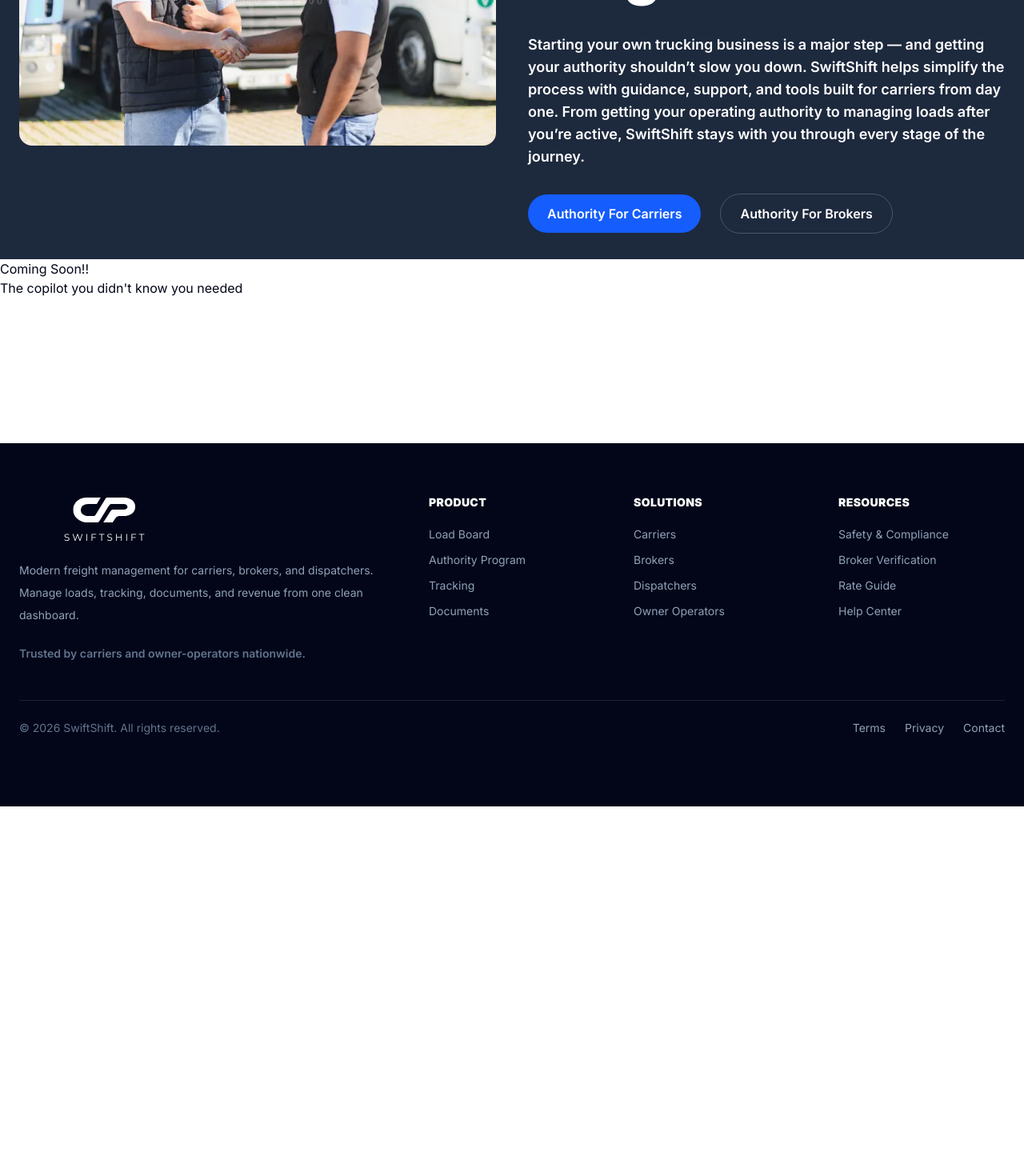
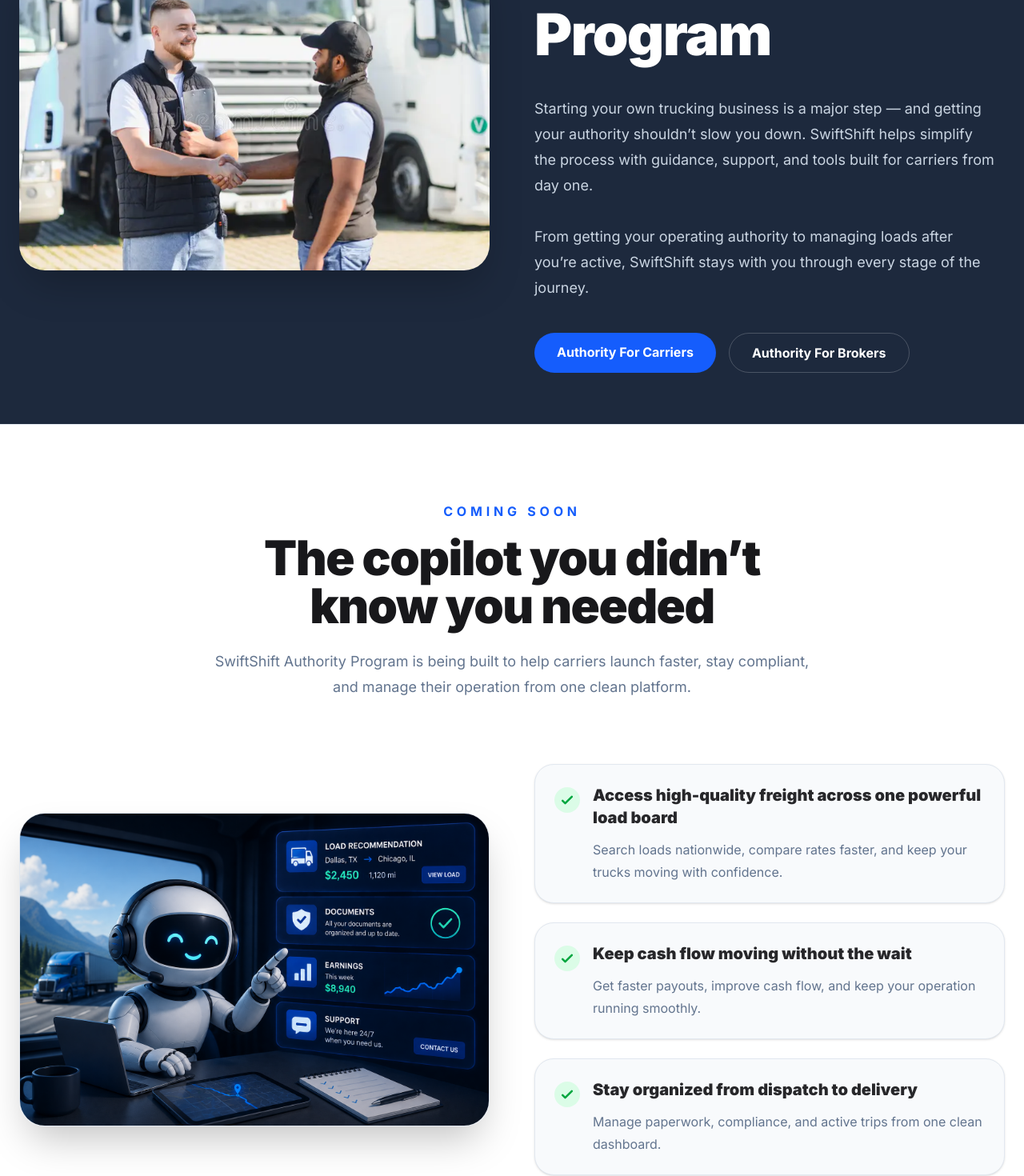
Before and after one commit to alexandrelee10/SwiftShift, a Next.js app: page /products/authority-program in a window 1280 px wide. Shown: the part 340-1810 px from the top of the page at 80% size. Before the commit the page ends 1348 px from the top, so only its background shows below. Built offline with nearby package versions, Linux system fonts and the light colour scheme.

Commit message:
added authority copilot section

```diff
--- a/app/(landing)/products/authority-program/page.tsx
+++ b/app/(landing)/products/authority-program/page.tsx
@@ -1,56 +1,173 @@
 import Image from "next/image"
 
-import HeroImage from "@/app/components/landingPage/authority/truck-drivers-shaking-hands.png"
+import HeroImage from "@/public/assets/landingPage/authority/truck-drivers-shaking-hands.png"
+import CopilotImage from "@/public/assets/landingPage/authority/CoPilotLogo.png"
 import Link from "next/link"
 export default function AuthorityProgramPage() {
 
+    const copilotSection = [
+        {
+            title: "Access high-quality freight across one of North America’s largest load boards",
+            description:
+                "Search profitable loads, reduce deadhead miles, and save 50% on DAT One during your first 6 months.",
+        },
+        {
+            title: "Keep cash flow moving with fast and flexible factoring",
+            description:
+                "Get paid in as little as 15 minutes with competitive rates starting as low as 1%, helping you stay focused on the road instead of waiting on invoices.",
+        },
+    ];
     return (
         <div>
-            <main className="min-h-screen">
-                {/* Header */}
-                <section className="flex px-6 py-8 bg-slate-800 gap-10">
+            <main className="min-h-screen ">
+                {/* Hero */}
+                <section className="px-6 py-16 bg-slate-800">
+                    <div className="mx-auto flex max-w-7xl flex-col items-center gap-14 lg:flex-row">
+                        {/* Left image */}
                         <div className="flex-1">
                             <Image
                                 src={HeroImage}
                                 alt="Truck drivers shaking hands"
-                            className="rounded-2xl"
+                                className="rounded-[2rem] object-cover shadow-2xl"
+                                priority
                             />
                         </div>
-                    <div className="flex-1 ">
+
+                        {/* Right content */}
+                        <div className="flex-1">
                             <div>
-                            <h2 className="font-extrabold text-7xl text-white">SwiftShift</h2>
-                            <h2 className="font-extrabold text-7xl text-white"> Authority Program</h2>
+                                <h1 className="text-5xl font-black leading-tight tracking-tight text-white md:text-7xl">
+                                    SwiftShift
+                                </h1>
+
+                                <h1 className="text-5xl font-black leading-tight tracking-tight text-white md:text-7xl">
+                                    Authority Program
+                                </h1>
                             </div>
-                        <div>
-                            <p className="pt-10 font-semibold text-white text-lg">
-                                Starting your own trucking business is a major step — and getting your authority shouldn’t slow you down.
-                                SwiftShift helps simplify the process with guidance, support, and tools built for carriers from day one.
-                                From getting your operating authority to managing loads after you’re active, SwiftShift stays with you through
-                                every stage of the journey.
+
+                            <p className="mt-8 max-w-xl text-lg leading-8 text-slate-300">
+                                Starting your own trucking business is a major step — and
+                                getting your authority shouldn’t slow you down. SwiftShift
+                                helps simplify the process with guidance, support, and tools
+                                built for carriers from day one.
+
+                                <br />
+                                <br />
+
+                                From getting your operating authority to managing loads after
+                                you’re active, SwiftShift stays with you through every stage
+                                of the journey.
                             </p>
-                        </div>
-                        <div className="mt-8 flex items-center gap-6">
+
+                            <div className="mt-10 flex flex-col gap-4 sm:flex-row">
                                 <Link
                                     href="#"
-                                className="rounded-full bg-blue-600 px-6 py-3 font-semibold text-white transition hover:bg-blue-700"
+                                    className="rounded-full bg-blue-600 px-7 py-3 text-center font-bold text-white transition hover:bg-blue-700"
                                 >
                                     Authority For Carriers
                                 </Link>
 
                                 <Link
                                     href="#"
-                                className="rounded-full border border-white/20 px-6 py-3 font-semibold text-white transition hover:bg-white/10"
+                                    className="rounded-full border border-white/20 px-7 py-3 text-center font-bold text-white transition hover:bg-white/10"
                                 >
                                     Authority For Brokers
                                 </Link>
                             </div>
                         </div>
+                    </div>
                 </section>
 
-                <section className="flex">
+{/* Secondary section */}
+<section className="border-t border-slate-200 bg-white px-6 py-24">
+  <div className="mx-auto max-w-7xl">
+    {/* Header */}
+    <div className="mx-auto max-w-3xl text-center">
+      <p className="font-bold uppercase tracking-[0.3em] text-blue-600">
+        Coming Soon
+      </p>
+
+      <h2 className="mt-4 text-4xl font-black tracking-tight text-zinc-900 md:text-6xl">
+        The copilot you didn’t know you needed
+      </h2>
+
+      <p className="mt-6 text-lg leading-8 text-slate-500">
+        SwiftShift Authority Program is being built to help carriers
+        launch faster, stay compliant, and manage their operation from
+        one clean platform.
+      </p>
+    </div>
+
+    {/* Content */}
+    <div className="mt-20 grid items-center gap-14 lg:grid-cols-2">
+      {/* Image */}
       <div>
-                        <h2>Coming Soon!!</h2>
-                        <h2>The copilot you didn't know you needed</h2>
+        <Image
+          src={CopilotImage}
+          alt="SwiftShift Copilot"
+          className="rounded-[2rem] border border-slate-200 shadow-2xl"
+          priority
+        />
+      </div>
+
+      {/* Features */}
+      <div className="space-y-6">
+        {[
+          {
+            title:
+              "Access high-quality freight across one powerful load board",
+            description:
+              "Search loads nationwide, compare rates faster, and keep your trucks moving with confidence.",
+          },
+          {
+            title: "Keep cash flow moving without the wait",
+            description:
+              "Get faster payouts, improve cash flow, and keep your operation running smoothly.",
+          },
+          {
+            title: "Stay organized from dispatch to delivery",
+            description:
+              "Manage paperwork, compliance, and active trips from one clean dashboard.",
+          },
+        ].map((item) => (
+          <div
+            key={item.title}
+            className="rounded-3xl border border-slate-200 bg-slate-50 p-6 shadow-sm"
+          >
+            <div className="flex items-start gap-4">
+              {/* Checkmark */}
+              <div className="mt-1 flex h-8 w-8 shrink-0 items-center justify-center rounded-full bg-green-100">
+                <svg
+                  xmlns="http://www.w3.org/2000/svg"
+                  className="h-5 w-5 text-green-600"
+                  fill="none"
+                  viewBox="0 0 24 24"
+                  stroke="currentColor"
+                  strokeWidth={3}
+                >
+                  <path
+                    strokeLinecap="round"
+                    strokeLinejoin="round"
+                    d="M5 13l4 4L19 7"
+                  />
+                </svg>
+              </div>
+
+              {/* Text */}
+              <div>
+                <h3 className="text-xl font-black text-zinc-800">
+                  {item.title}
+                </h3>
+
+                <p className="mt-3 leading-7 text-slate-500">
+                  {item.description}
+                </p>
+              </div>
+            </div>
+          </div>
+        ))}
+      </div>
+    </div>
   </div>
 </section>
             </main>
--- a/app/components/layout/LandingFooter.tsx
+++ b/app/components/layout/LandingFooter.tsx
@@ -42,8 +42,8 @@
               <Link href="/products/authority-program" className="transition hover:text-white">
                 Authority Program
               </Link>
-              <Link href="/products/tracking" className="transition hover:text-white">
-                Tracking
+              <Link href="/products/product-review" className="transition hover:text-white">
+                Product Reviews
               </Link>
               <Link href="/products/documents" className="transition hover:text-white">
                 Documents
```
Also changed, not shown: app/(landing)/products/product-review/page.tsx (added), public/assets/landingPage/authority/CoPilotLogo.png (added), public/assets/landingPage/authority/truck-drivers-shaking-hands.png (renamed from app/components/landingPage/authority/truck-drivers-shaking-hands.png). Lines whose indentation alone changed are shown as unchanged.
